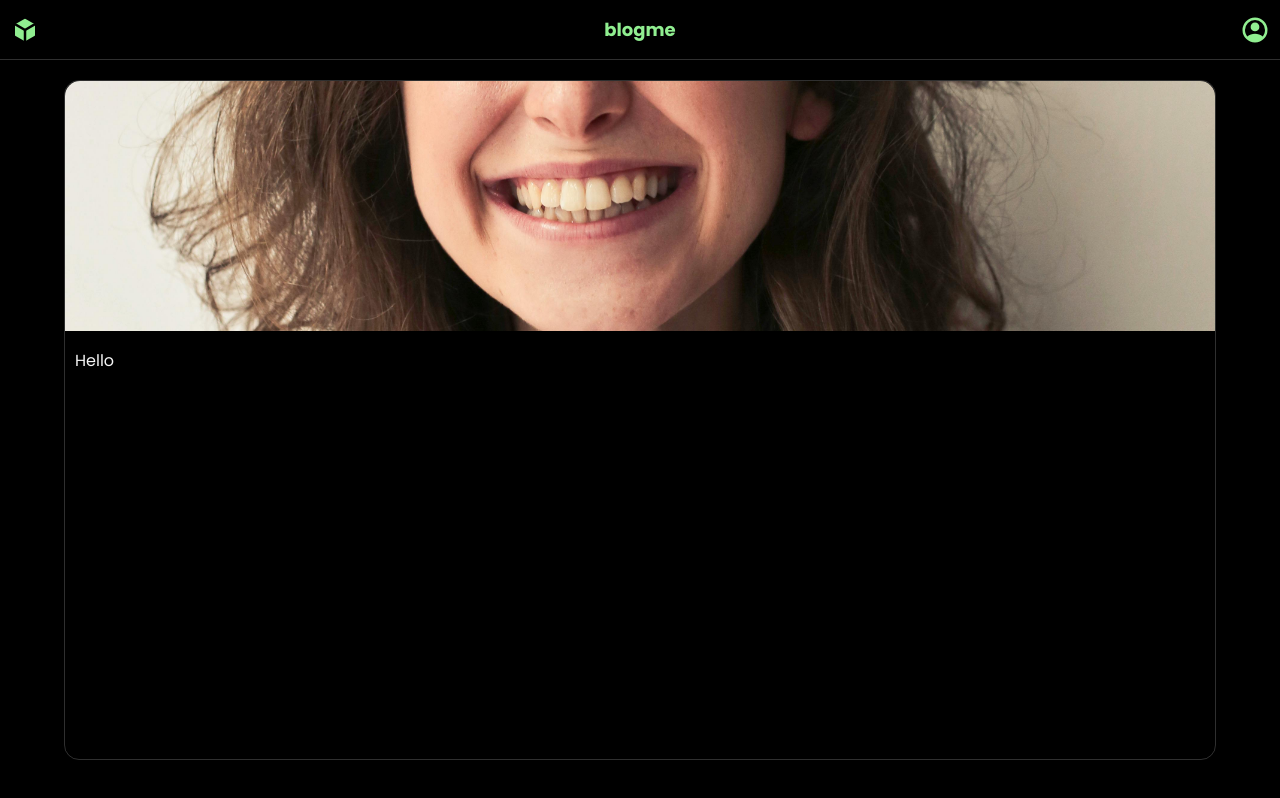
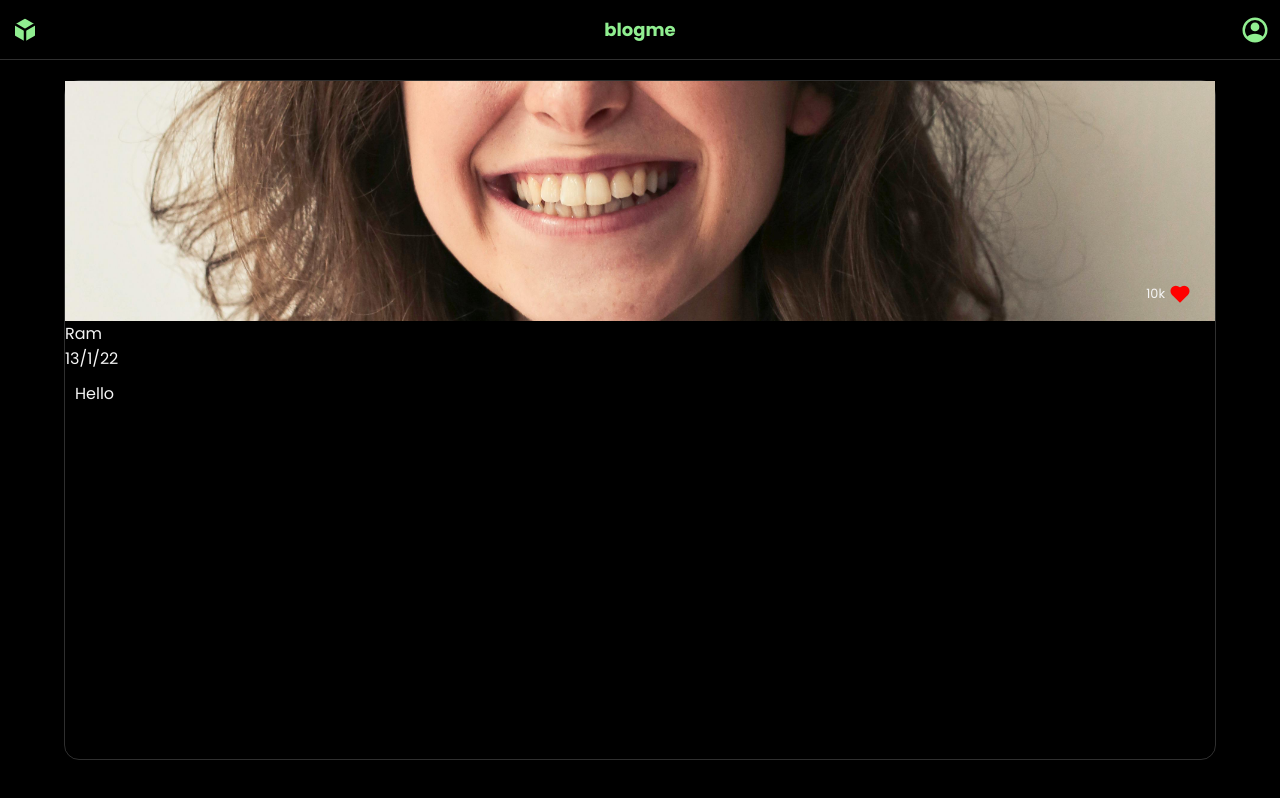
Before and after one commit to sayanbose-0000/blogme, a React (Vite) app in the folder client/: page /blogpost in a window 1280 px wide. Built offline with nearby package versions, Linux system fonts and the light colour scheme.

Commit message:
added stuffs

```diff
--- a/client/src/BlogPage.jsx
+++ b/client/src/BlogPage.jsx
@@ -3,13 +3,30 @@ import '../styles/blogpage.scss';
 const BlogPage = () => {
   return (
     <div className='blogpage'>
+
       <div className="blogcontainer">
-        <img src="person.jpg" className='blogimage' alt="blogimage" height={100} width={100} />
+        <div className="blogstart">
+          <div className="image_likes">
+            <img src="person.jpg" className="blogimg" alt="blogimg" height={100} width={100} />
+            <div className="likes">
+              <p className="likescount">10k</p>
+              <img src="heart_fill.svg" alt="heart" className="heart" height={100} width={100} />
+            </div>
+          </div>
+
+          <div className="author_date">
+            <p>Ram</p>
+            <p>13/1/22</p>
+          </div>
+        </div>
+
         <div className="blogcontent">
           <p>Hello</p>
         </div>
+
       </div>
     </div>
+
   );
 };
 
--- a/client/styles/blogpage.scss
+++ b/client/styles/blogpage.scss
@@ -13,11 +13,44 @@
     min-height: 85vh;
     width: 90%;
 
-    .blogimage {
-      object-fit: cover;
-      width: 100%;
-      border-radius: 15px 15px 0 0;
-      height: 250px;
+    .blogstart {
+      .image_likes {
+        background-color: red;
+        width: 100%;
+        border-radius: 15px 15px 0 0;
+        height: 240px;
+        position: relative;
+
+        .blogimg {
+          height: 100%;
+          width: 100%;
+          object-fit: cover;
+        }
+
+        .likes {
+          position: absolute;
+          bottom: 12px;
+          right: 20px;
+          display: flex;
+          justify-content: center;
+          align-items: center;
+          gap: 5px;
+          backdrop-filter: blur(25px);
+          // background-color: white;
+          padding: 5px;
+          border-radius: 10px;
+
+          .heart {
+            height: 20px;
+            width: 20px;
+          }
+
+          .likescount {
+            color: whitesmoke;
+            font-size: 0.8rem;
+          }
+        }
+      }
     }
 
     .blogcontent {
```
